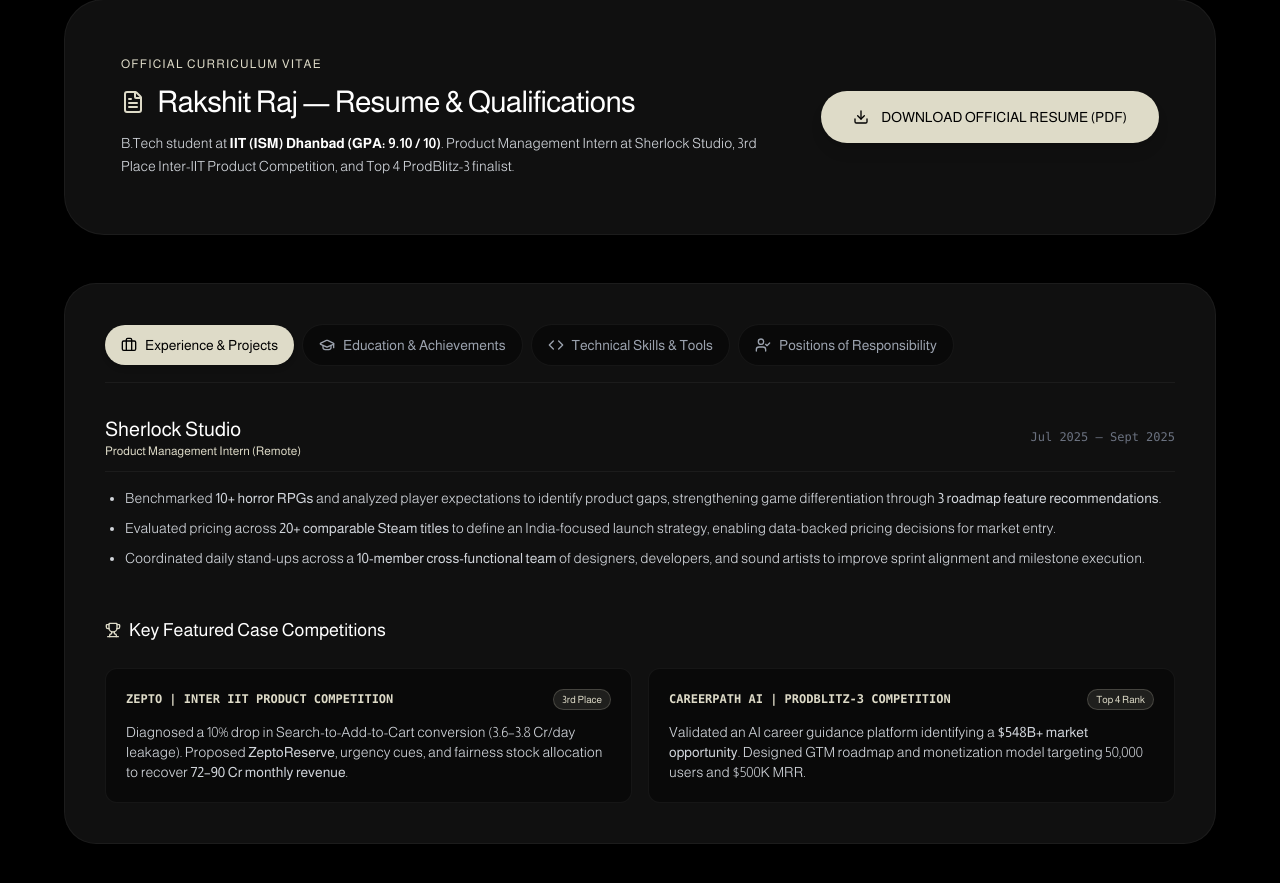
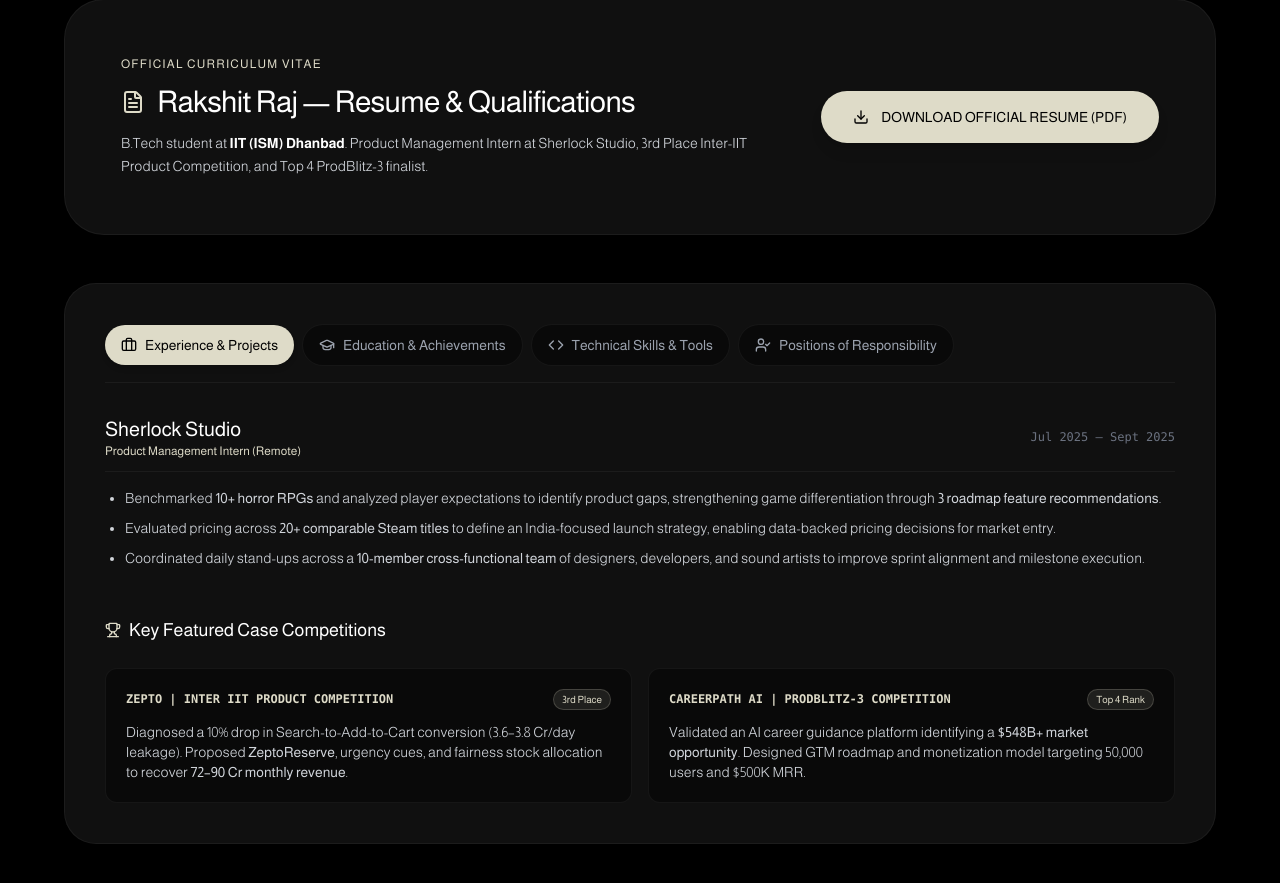
Before and after one commit to FocusedFalco/Portfolio, a Next.js app: page / in a window 1280 px wide. Shown: the part 3980-4863 px from the top of the page. Built offline with nearby package versions, Linux system fonts and the light colour scheme.

Commit message:
Remove 9.10 GPA references and verify Sherlock Studio removal from case study archive

```diff
--- a/src/components/ResumeSection.tsx
+++ b/src/components/ResumeSection.tsx
@@ -21,7 +21,7 @@
               Rakshit Raj — Resume &amp; Qualifications
             </h3>
             <p className="text-sm text-gray-300 font-light leading-relaxed">
-              B.Tech student at <strong className="text-white font-semibold">IIT (ISM) Dhanbad (GPA: 9.10 / 10)</strong>. Product Management Intern at Sherlock Studio, 3rd Place Inter-IIT Product Competition, and Top 4 ProdBlitz-3 finalist.
+              B.Tech student at <strong className="text-white font-semibold">IIT (ISM) Dhanbad</strong>. Product Management Intern at Sherlock Studio, 3rd Place Inter-IIT Product Competition, and Top 4 ProdBlitz-3 finalist.
             </p>
           </div>
 
@@ -163,8 +163,7 @@
                     </p>
                   </div>
                   <div className="text-left md:text-right shrink-0">
-                    <span className="text-2xl font-bold text-primary block">GPA: 9.10 / 10</span>
-                    <span className="text-xs text-gray-500 font-mono">Expected May 2028 | Dhanbad, Jharkhand</span>
+                    <span className="text-xs text-gray-400 font-mono">Expected May 2028 | Dhanbad, Jharkhand</span>
                   </div>
                 </div>
 
```
